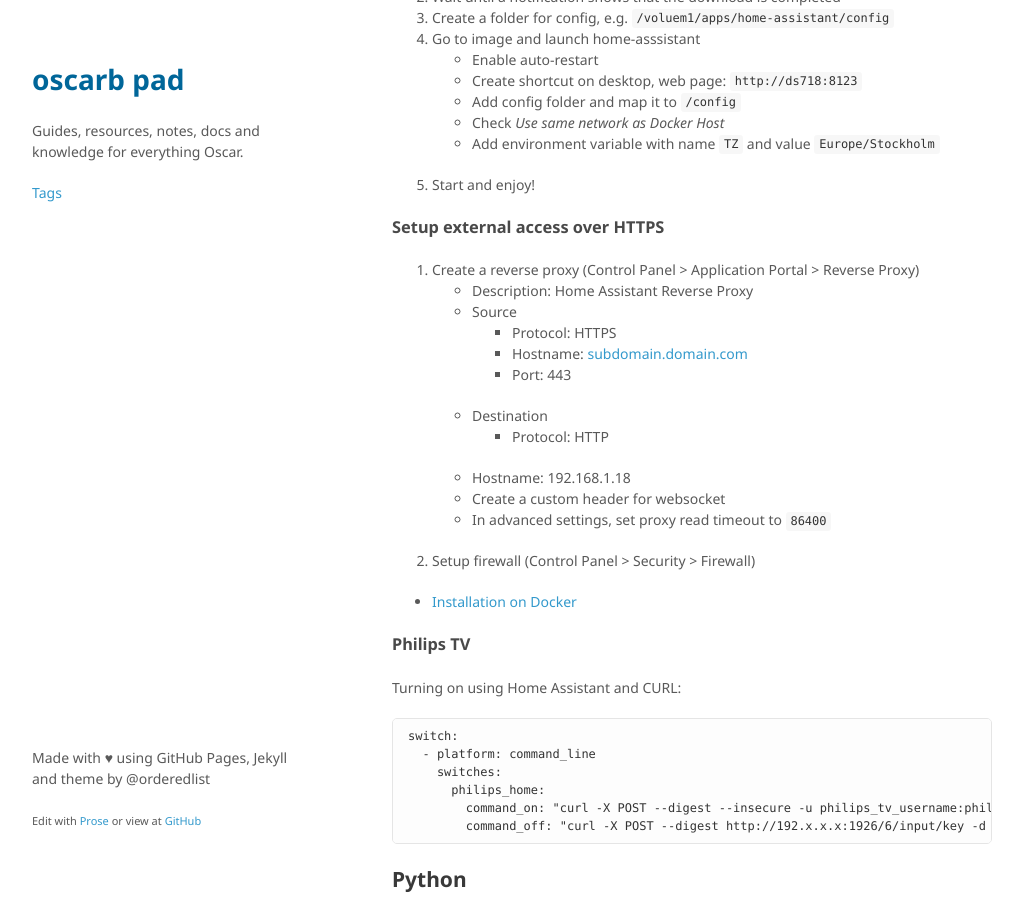
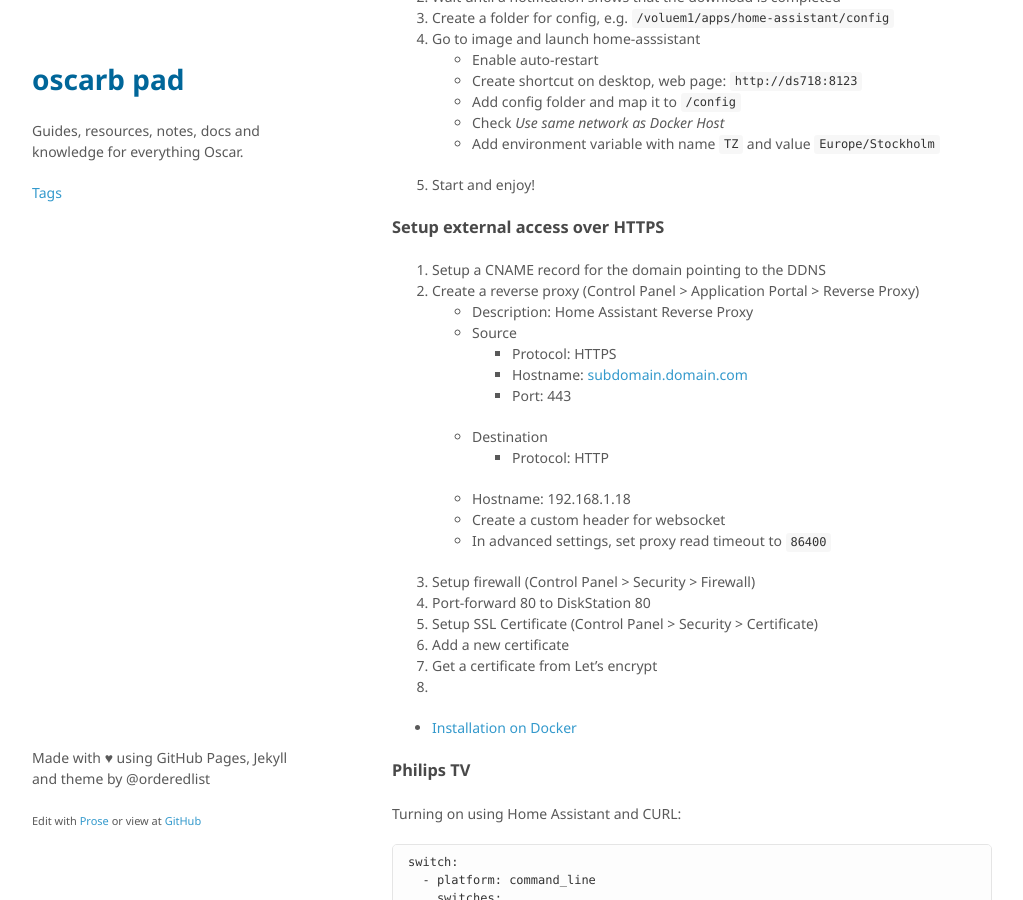
Before and after one commit to oscarb/pad, a Jekyll site: the page built from _docs/ds713.md, in a window 1280 px wide and 900 px high, scrolled down 7146 px. Shown: the whole window, without its empty margins (128-1151 px from the left). Built offline with Jekyll 4.4.1, drawn with Linux system fonts in a browser that asks for light colours; some web fonts are replaced.

Commit message:
Update ds713.md

```diff
--- a/_docs/ds713.md
+++ b/_docs/ds713.md
@@ -312,6 +312,7 @@ https://documenter.getpostman.com/view/6167403/Rzfni66c?version=latest
 
 ### Setup external access over HTTPS
 
+0. Setup a CNAME record for the domain pointing to the DDNS
 0. Create a reverse proxy (Control Panel > Application Portal > Reverse Proxy)
    * Description: Home Assistant Reverse Proxy
    * Source
@@ -324,7 +325,11 @@ https://documenter.getpostman.com/view/6167403/Rzfni66c?version=latest
    * Create a custom header for websocket
    * In advanced settings, set proxy read timeout to `86400`
 0. Setup firewall (Control Panel > Security > Firewall)
-
+0. Port-forward 80 to DiskStation 80
+0. Setup SSL Certificate (Control Panel > Security > Certificate)
+  0. Add a new certificate
+  0. Get a certificate from Let's encrypt
+  0.
 
 
 
```
